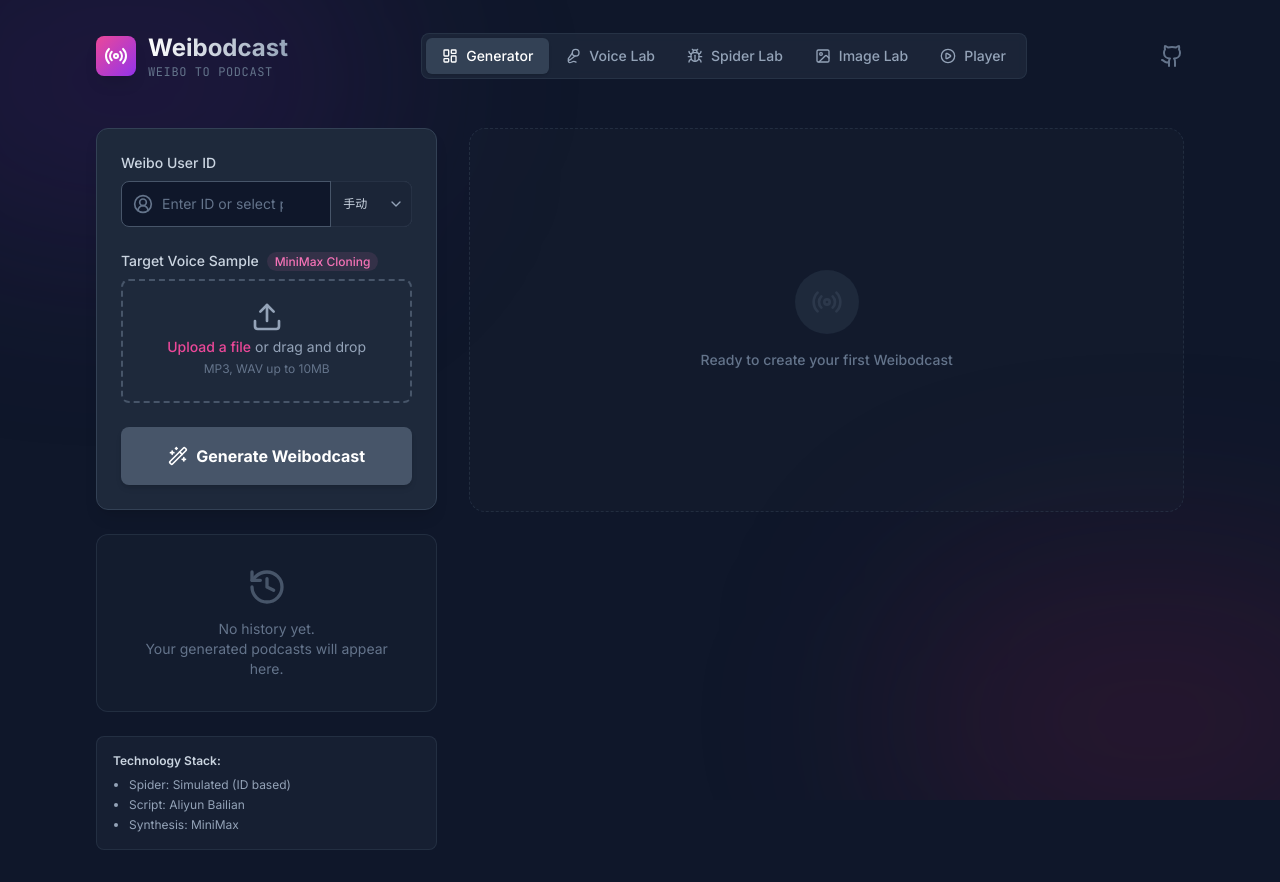
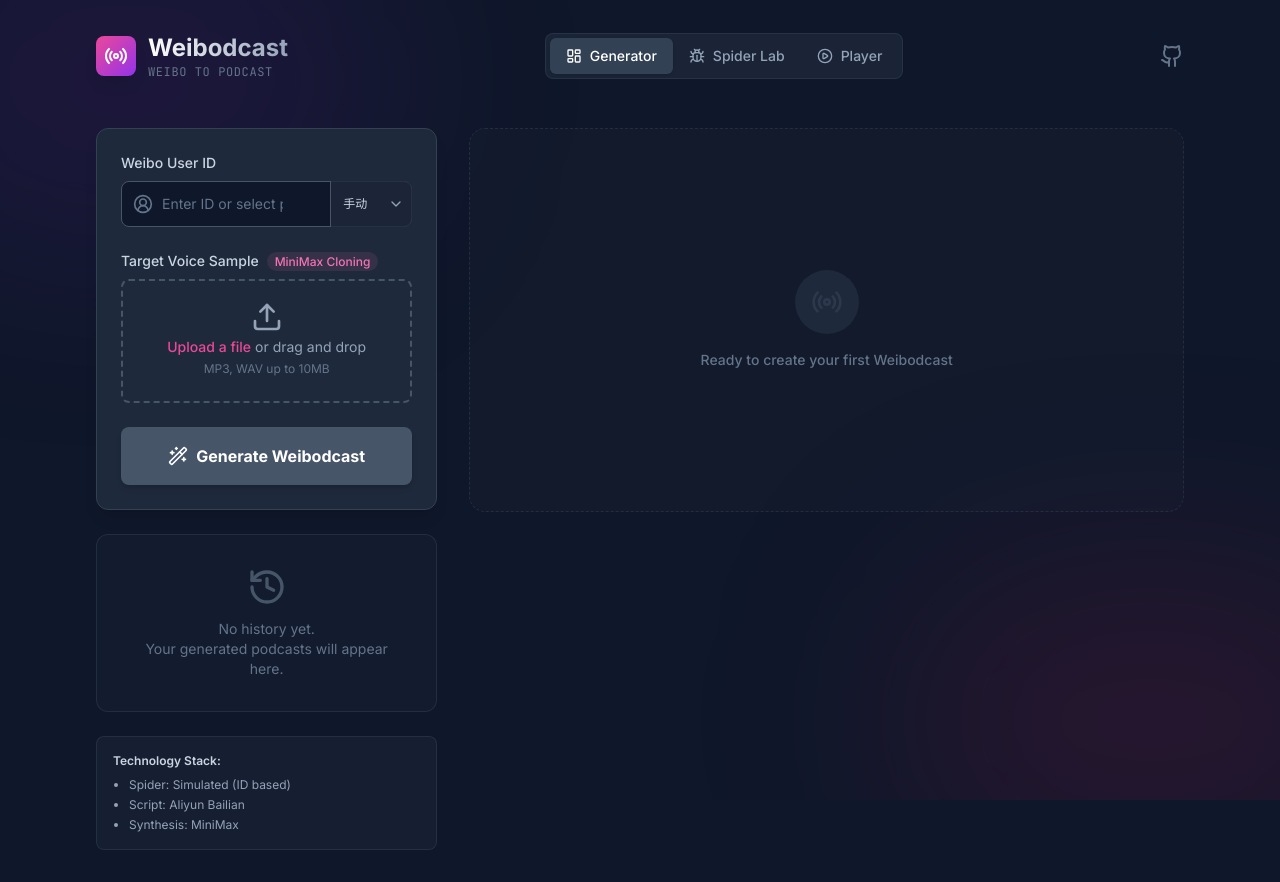
Before and after one commit to CrossLee/vibehacks-weibodcast, a React (Vite) app: page / in a window 1280 px wide. Built offline with nearby package versions, Linux system fonts and the light colour scheme.

Commit message:
隐藏 Voice Lab 和 Image Lab tab

```diff
--- a/App.tsx
+++ b/App.tsx
@@ -307,17 +307,6 @@ const App: React.FC = () => {
                 Generator
              </button>
              <button
-                onClick={() => setView('voicelab')}
-                className={`flex items-center px-4 py-2 rounded-md text-sm font-medium transition-all ${
-                    view === 'voicelab'
-                    ? 'bg-gradient-to-r from-blue-600 to-blue-500 text-white shadow'
-                    : 'text-slate-400 hover:text-white'
-                }`}
-             >
-                <Mic2 className="w-4 h-4 mr-2" />
-                Voice Lab
-             </button>
-             <button
                 onClick={() => setView('spider')}
                 className={`flex items-center px-4 py-2 rounded-md text-sm font-medium transition-all ${
                     view === 'spider'
@@ -327,17 +316,6 @@ const App: React.FC = () => {
              >
                 <Bug className="w-4 h-4 mr-2" />
                 Spider Lab
-             </button>
-             <button
-                onClick={() => setView('imagelab')}
-                className={`flex items-center px-4 py-2 rounded-md text-sm font-medium transition-all ${
-                    view === 'imagelab'
-                    ? 'bg-gradient-to-r from-yellow-600 to-orange-600 text-white shadow'
-                    : 'text-slate-400 hover:text-white'
-                }`}
-             >
-                <Image className="w-4 h-4 mr-2" />
-                Image Lab
              </button>
              <button
                 onClick={() => setView('player')}
```
